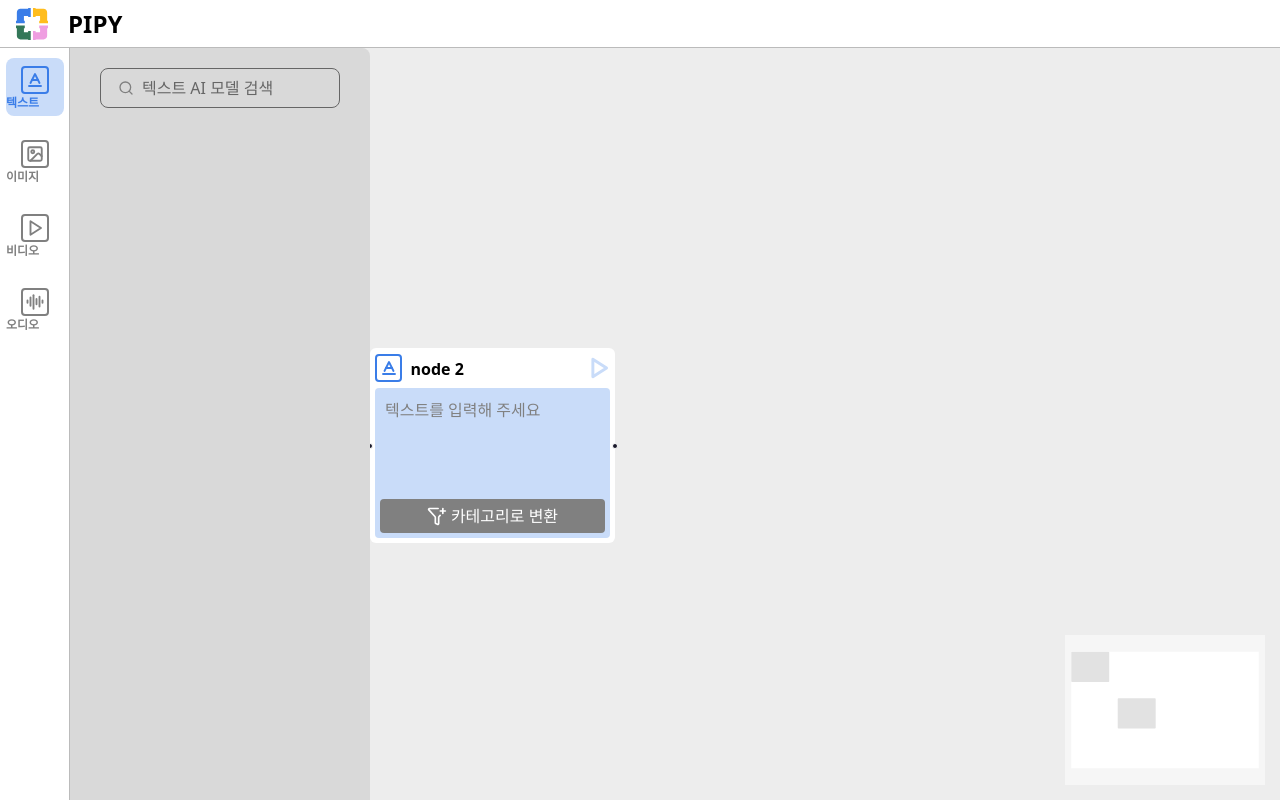
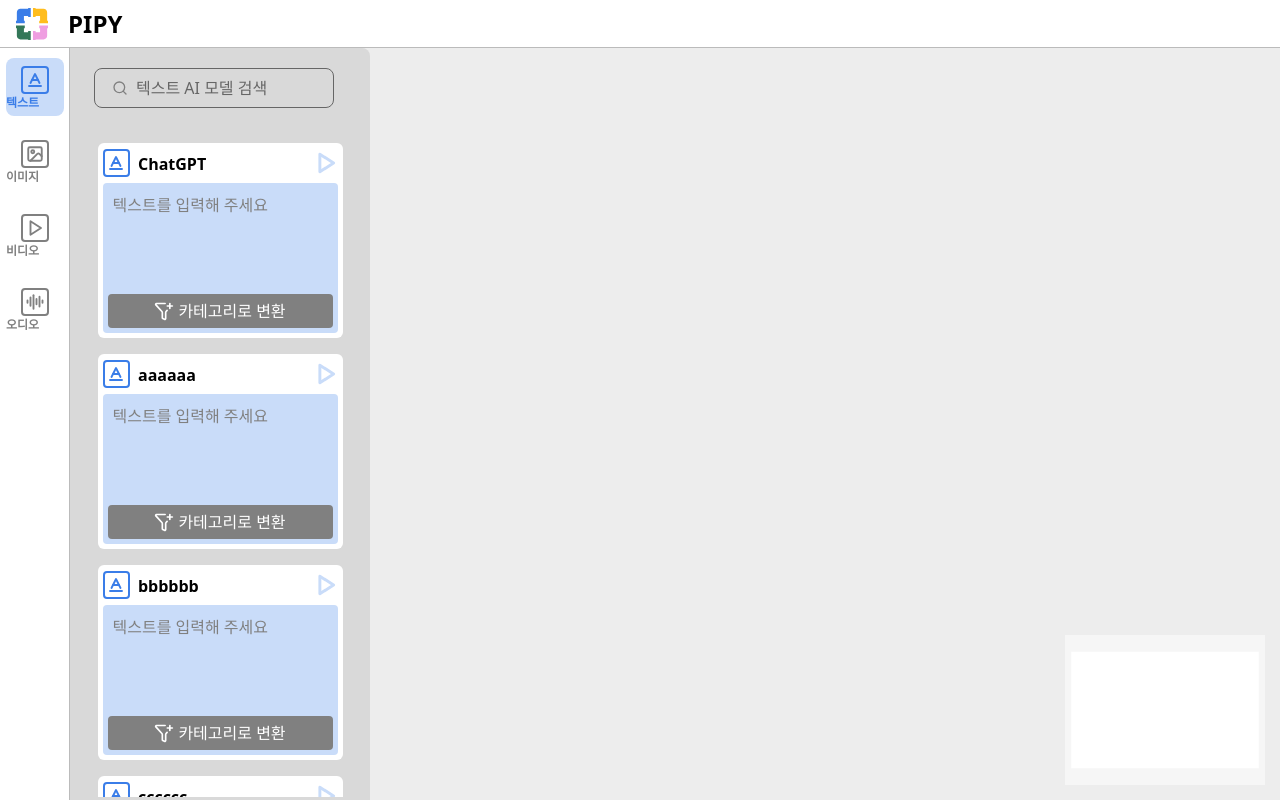
Before and after one commit to GDG-on-Campus-KNU/4th-SC-Team-3-FE, a React (Vite) app: page /main in a window 1280 px wide. Both pictures are taken after a click on the button "텍스트". Built offline with nearby package versions, Linux system fonts and the light colour scheme; the HTML template or start-up script is replaced by a standard one; a web font is replaced by a local one.

Commit message:
feat: Drag&Drop을 통한 노드 생성 구현
feat: Drag&Drop을 통한 노드 생성 구현

SideMenu에서의 노드 Drag-Drop을 통한 노드 생성 구현
(텍스트 노드 외의 노드는 구현 X)

Res: #13

```diff
--- a/src/main/components/Canvas.tsx
+++ b/src/main/components/Canvas.tsx
@@ -1,24 +1,65 @@
-import react, { useCallback } from 'react';
-
-import { UUID } from 'crypto';
+import { useCallback } from 'react';
 
 import { edgeTypes } from '../lib/edge.type';
-import { testNode } from '../lib/initialElements';
 import { nodeTypes } from '../lib/node.type';
-import { ReactFlow, MiniMap, Controls, useNodesState, useEdgesState, addEdge } from '@xyflow/react';
+import useDnDStore from '../stores/DnDStore';
+import {
+  ReactFlow,
+  MiniMap,
+  Controls,
+  useNodesState,
+  useEdgesState,
+  addEdge,
+  useReactFlow,
+  Node,
+} from '@xyflow/react';
 import '@xyflow/react/dist/style.css';
 
-const initialNodes: testNode[] = [
-  { id: '1', type: 'text', position: { x: 0, y: 0 }, data: { text: '1' } },
-  { id: '2', type: 'text', position: { x: 300, y: 300 }, data: { text: undefined } },
-];
+const initialNodes: Node[] = [];
 const initialEdges = [{ id: 'e1-2', type: 'smoothstep', source: '1', target: '2' }];
 
-export default function Canvas(props: { selectedType: string | null }) {
-  const [nodes, _, onNodesChange] = useNodesState(initialNodes);
+let id = 0;
+const getId = () => `dndnode_${id++}`;
+
+export default function Canvas() {
+  const [nodes, setNodes, onNodesChange] = useNodesState(initialNodes);
   const [edges, setEdges, onEdgesChange] = useEdgesState(initialEdges);
 
+  const { type, modelName } = useDnDStore();
+  const { screenToFlowPosition } = useReactFlow();
+
   const onConnect = useCallback((params: any) => setEdges((eds) => addEdge(params, eds)), []);
+
+  const onDragOver = useCallback((event: React.DragEvent<HTMLDivElement>) => {
+    event.preventDefault();
+    event.dataTransfer.dropEffect = 'move';
+  }, []);
+
+  const onDrop = useCallback(
+    (event: React.DragEvent<HTMLDivElement>) => {
+      event.preventDefault();
+
+      if (!type) {
+        return;
+      }
+
+      const position = screenToFlowPosition({
+        x: event.clientX,
+        y: event.clientY,
+      });
+
+      const newNode: Node = {
+        id: getId(),
+        type: type,
+        position,
+        data: { model: modelName, data: null },
+      };
+
+      setNodes((nds) => nds.concat(newNode));
+      console.log(nodes);
+    },
+    [screenToFlowPosition, type, modelName],
+  );
 
   return (
     <div className={`w-full h-full relative`}>
@@ -30,6 +71,8 @@ export default function Canvas(props: { selectedType: string | null }) {
         onConnect={onConnect}
         nodeTypes={nodeTypes}
         edgeTypes={edgeTypes}
+        onDrop={onDrop}
+        onDragOver={onDragOver}
         attributionPosition='bottom-left'
       >
         <Controls />
--- a/src/main/components/SideMenu.tsx
+++ b/src/main/components/SideMenu.tsx
@@ -1,8 +1,16 @@
-import React from 'react';
-
 import { Search } from 'lucide-react';
 
+import useDnDStore from '../stores/DnDStore';
+import TextNodeInput from './nodes/inputs/TextNodeInput';
+
+export interface AIModels {
+  type: string;
+  models: string[];
+}
+
 export default function SideMenu(props: { selectedType: string | null }) {
+  const { setType, setModelName } = useDnDStore();
+
   const searchType =
     props.selectedType === 'text'
       ? '텍스트'
@@ -14,14 +22,45 @@ export default function SideMenu(props: { selectedType: string | null }) {
             ? '오디오'
             : '';
 
+  const models: AIModels[] = [
+    {
+      type: 'text',
+      models: ['ChatGPT', 'aaaaaa', 'bbbbbb', 'cccccc', 'dddddT', 'asdfasdfasdf'],
+    },
+    {
+      type: 'image',
+      models: ['Gemi', 'Gemi', 'Gemi', 'Gemi', 'Gemi'],
+    },
+    {
+      type: 'audio',
+      models: ['AudioMD', 'AudioMD', 'AudioMD'],
+    },
+    {
+      type: 'video',
+      models: ['vdmd', 'vdmdvdmd'],
+    },
+  ];
+
+  const onDragStart = (
+    event: React.DragEvent<HTMLDivElement>,
+    nodeType: string,
+    selectedModel: string,
+  ): void => {
+    if (setType) {
+      setType(nodeType);
+    }
+    setModelName(selectedModel);
+    event.dataTransfer.effectAllowed = 'move';
+  };
+
   return (
     <aside
       className={`${
         props.selectedType === null ? '-translate-x-full' : 'translate-x-[70px]'
       } ease-in-out duration-500 transform delay-0 z-10 fixed
-        h-full w-[300px] flex-1 rounded-r-lg bg-[#D9D9D9] overflow-y-auto`}
+        h-full w-[300px] flex-1 rounded-r-lg bg-[#D9D9D9] overflow-hidden`}
     >
-      <div className='flex flex-col items-center p-4 mt-1 gap-8'>
+      <div className='h-[75px] flex flex-col p-4 mt-1 ml-2'>
         <div className='h-[40px] w-[240px] rounded-[8px] border-[#666666] flex flex-row justify-center gap-2 bg-transparent border-[1px] '>
           <Search size={16} className='text-[#808080] self-center' />
           <input
@@ -32,6 +71,25 @@ export default function SideMenu(props: { selectedType: string | null }) {
           />
         </div>
       </div>
+      <div
+        className={`h-[calc(100%-130px)] scroll-smooth self-center items-center gap-4 p-4 flex flex-col overflow-y-scroll`}
+      >
+        {models
+          .find((model) => model.type === props.selectedType)
+          ?.models.map((modelName, index) => (
+            <div
+              key={index}
+              id={modelName}
+              className='text-black h-[200px]'
+              draggable
+              onDragStart={(event) =>
+                onDragStart(event, props.selectedType ? props.selectedType : '', modelName)
+              }
+            >
+              <TextNodeInput id={modelName} data={{ model: modelName }} />
+            </div>
+          ))}
+      </div>
     </aside>
   );
 }
--- /dev/null
+++ b/src/main/components/nodes/handlers/TextNodeWrapper.tsx
@@ -0,0 +1,33 @@
+import { memo } from 'react';
+
+import TextNodeInput from '../inputs/TextNodeInput';
+import { Position, Handle, type NodeProps, type Node } from '@xyflow/react';
+
+export function TextNodeWrapper({
+  id,
+  data,
+  type,
+  isConnectable,
+}: NodeProps<Node<{ model: string; text: string | undefined }>>) {
+  return (
+    <div className={`w-[245px] h-[195px] rounded-md bg-[#FFFFFF] flex flex-col`}>
+      <TextNodeInput id={id} data={data} />
+      <Handle
+        className={`w-[8px] h-[30px] rounded-none border-none bg-[#3A7DE8] translate-x-[8px] -translate-y-[57px]`}
+        type='source'
+        position={Position.Right}
+        id='right'
+        isConnectable={isConnectable}
+      />
+      <Handle
+        className={`w-[8px] h-[30px] rounded-none border-none bg-[#3A7DE8] -translate-x-[8px] -translate-y-[57px]`}
+        type='target'
+        position={Position.Left}
+        id='left'
+        isConnectable={isConnectable}
+      />
+    </div>
+  );
+}
+
+export default memo(TextNodeWrapper);
--- a/src/main/components/nodes/TextNode.tsx
+++ b/src/main/components/nodes/inputs/TextNodeInput.tsx
@@ -1,14 +1,18 @@
-import { memo } from 'react';
-
 import { Baseline, FunnelPlus, Play } from 'lucide-react';
 
-import { Position, Handle, useReactFlow, type NodeProps, type Node } from '@xyflow/react';
+import { useReactFlow } from '@xyflow/react';
 
-function TextNode({ id, data, isConnectable }: NodeProps<Node<{ text: string | undefined }>>) {
+export function TextNodeInput({
+  id,
+  data,
+}: {
+  id: string;
+  data: { model: string; text?: string };
+}) {
   const { updateNodeData } = useReactFlow();
 
   return (
-    <div className={`w-[245px] h-[195px] rounded-md bg-[#FFFFFF] flex flex-col`}>
+    <div className={`rounded-md bg-[#FFFFFF] flex flex-col `}>
       <div className={`w-[235px] h-[30px] flex flex-row m-[5px] mb-0 place-items-end`}>
         <div
           className={`w-[28px] h-[28px] rounded-sm border-2 border-[#3A7DE8] self-center flex flex-col justify-center`}
@@ -18,7 +22,7 @@ function TextNode({ id, data, isConnectable }: NodeProps<Node<{ text: string | u
         <div
           className={`h-[28px] w-[180px] text-[#000000] font-[Noto Sans] font-semibold text-left text-[16px] ml-2 pt-0.5`}
         >
-          node {id}
+          {data.model}
         </div>
         <Play strokeWidth='3' className={`size-15px self-center place-self-end text-[#C9DCF9]`} />
       </div>
@@ -38,22 +42,8 @@ function TextNode({ id, data, isConnectable }: NodeProps<Node<{ text: string | u
           <div className={`text-[#FFFFFF] ml-1`}>카테고리로 변환</div>
         </button>
       </div>
-      <Handle
-        className={`w-[8px] h-[30px] rounded-none border-none bg-[#3A7DE8] translate-x-[8px] -translate-y-[57px]`}
-        type='source'
-        position={Position.Right}
-        id='right'
-        isConnectable={isConnectable}
-      />
-      <Handle
-        className={`w-[8px] h-[30px] rounded-none border-none bg-[#3A7DE8] -translate-x-[8px] -translate-y-[57px]`}
-        type='target'
-        position={Position.Left}
-        id='left'
-        isConnectable={isConnectable}
-      />
     </div>
   );
 }
 
-export default memo(TextNode);
+export default TextNodeInput;
--- a/src/main/lib/initialElements.ts
+++ b/src/main/lib/initialElements.ts
@@ -1,8 +1,8 @@
 import { type Node } from '@xyflow/react';
 
-export type TextNode = Node<{ text: string | undefined }, 'text'>;
-export type CategoryNode = Node<{ category: string[] | undefined }, 'category'>;
-export type ImageNode = Node<{ src: string | undefined }, 'image'>;
+export type TextNode = Node<{ data: string | undefined }, 'text'>;
+export type CategoryNode = Node<{ data: string[] | undefined }, 'category'>;
+export type ImageNode = Node<{ data: string | undefined }, 'image'>;
 
 export type testNode = TextNode | CategoryNode | ImageNode;
 
--- a/src/main/lib/node.type.ts
+++ b/src/main/lib/node.type.ts
@@ -1,9 +1,9 @@
 import CategoryNode from '../components/nodes/CategoryNode';
 import ImageNode from '../components/nodes/ImageNode';
-import TextNode from '../components/nodes/TextNode';
+import { TextNodeWrapper } from '../components/nodes/handlers/TextNodeWrapper';
 
 export const nodeTypes = {
-  text: TextNode,
+  text: TextNodeWrapper,
   category: CategoryNode,
   image: ImageNode,
 };
--- a/src/main/pages/HomePage.tsx
+++ b/src/main/pages/HomePage.tsx
@@ -1,8 +1,9 @@
-import React, { useState } from 'react';
+import { useState } from 'react';
 
 import Canvas from '../components/Canvas';
 import SideButton from '../components/SideButton';
 import SideMenu from '../components/SideMenu';
+import { ReactFlowProvider } from '@xyflow/react';
 
 export const menuType = ['text', 'image', 'video', 'audio'];
 
@@ -11,13 +12,15 @@ export default function HomePage() {
 
   return (
     <div className='h-full flex flex-row bg-[#EDEDED] overflow-y-hidden'>
-      <div className='w-[70px] h-full relative  bg-[#FFFFFF] border-r-[#BBBBBB] border-r-[0.5px] z-20'>
-        <div className='h-full flex flex-col items-start p-[6px] space-y-1 gap-3 mt-1'>
-          <SideButton selectedType={selectedType} setSelectedType={setSelectedType} />
+      <ReactFlowProvider>
+        <div className='w-[70px] h-full relative  bg-[#FFFFFF] border-r-[#BBBBBB] border-r-[0.5px] z-20'>
+          <div className='h-full flex flex-col items-start p-[6px] space-y-1 gap-3 mt-1'>
+            <SideButton selectedType={selectedType} setSelectedType={setSelectedType} />
+          </div>
         </div>
-      </div>
-      <SideMenu selectedType={selectedType} />
-      <Canvas selectedType={selectedType} />
+        <SideMenu selectedType={selectedType} />
+        <Canvas />
+      </ReactFlowProvider>
     </div>
   );
 }
--- /dev/null
+++ b/src/main/stores/DnDStore.ts
@@ -0,0 +1,17 @@
+import { create } from 'zustand';
+
+interface DnDState {
+  type: string | undefined;
+  modelName: string | undefined;
+  setType: (type: string | undefined) => void;
+  setModelName: (modelName: string | undefined) => void;
+}
+
+const useDnDStore = create<DnDState>((set) => ({
+  type: undefined,
+  modelName: undefined,
+  setType: (type) => set({ type }),
+  setModelName: (modelName) => set({ modelName }),
+}));
+
+export default useDnDStore;
```
Also changed, not shown: 1 other file (tests, documents, lock files or other folders).
